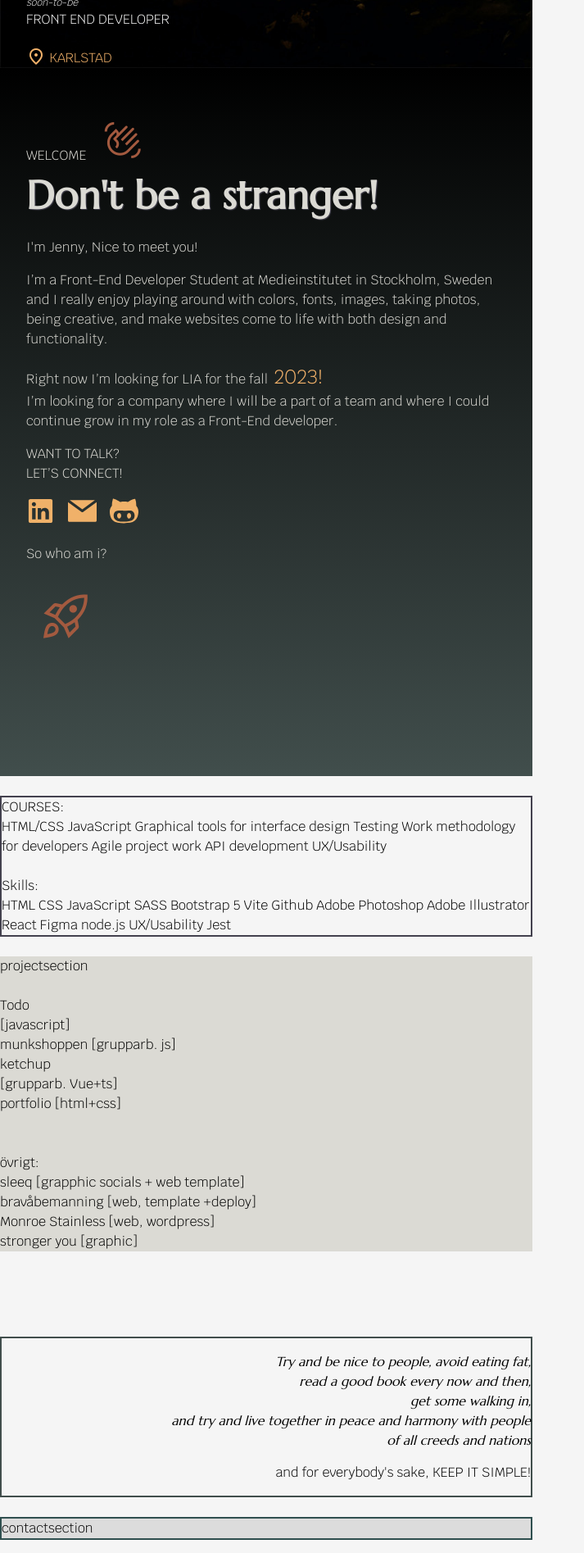
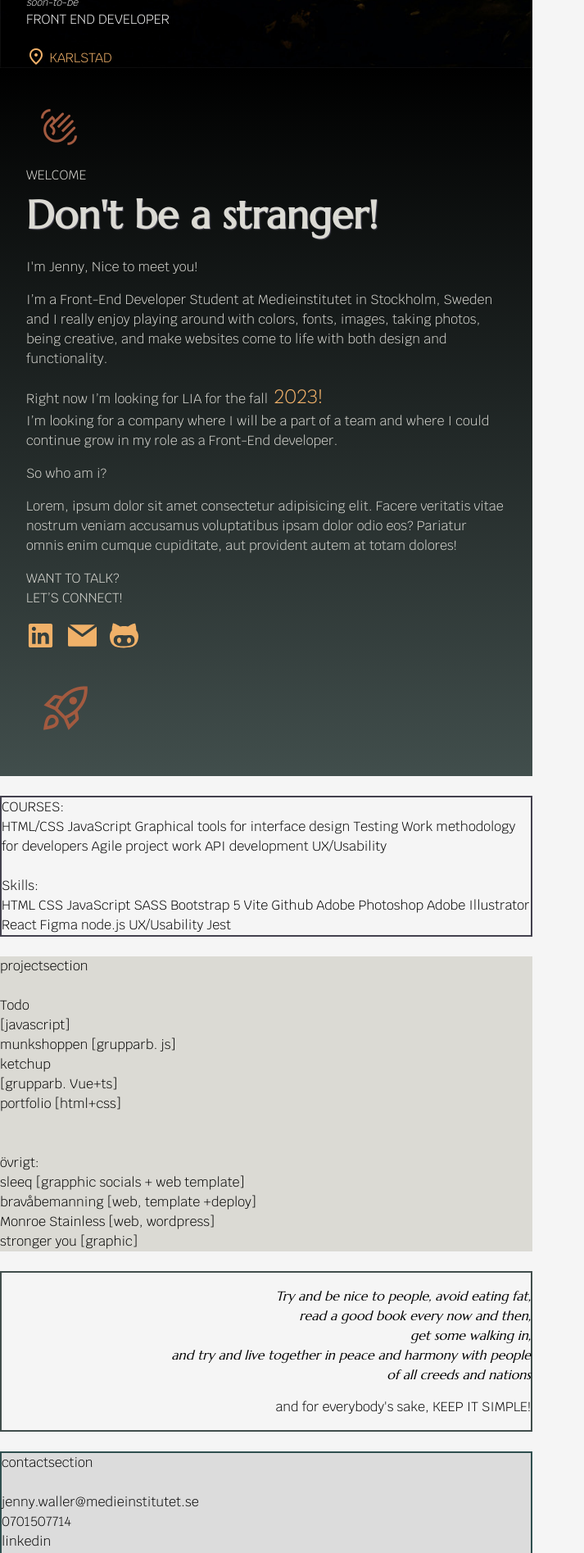
Before and after one commit to jenmwa/jenwaller-se, a Vue app: page / in a window 1280 px wide. Shown: the part 700-2595 px from the top of the page at 82% size, without its empty margins (0-713 px from the left). Built offline with nearby package versions, Linux system fonts and the light colour scheme.

Commit message:
:art: structure added

```diff
--- a/src/components/AboutMe.vue
+++ b/src/components/AboutMe.vue
@@ -1,6 +1,7 @@
 <template>
   <div class="about" id="about">
-   <p>Welcome <span class="material-symbols-outlined">waving_hand</span></p>
+    <span class="material-symbols-outlined">waving_hand</span>
+   <p>Welcome</p>
 
    <h2>Don't be a stranger!</h2>
 
@@ -8,13 +9,16 @@
     <p class="about-me-text">I’m a Front-End Developer Student at Medieinstitutet in Stockholm, Sweden and I really enjoy playing around with colors, fonts, images, taking photos, being creative, and make websites come to life with both design and functionality.</p>
     <p class="about-me-text">Right now I’m looking for LIA for the fall <span class="color-text">2023!</span><br>
       I’m looking for a company where I will be a part of a team and where I could continue grow in my role as a Front-End developer.</p>
-    <p>Want to talk?<br> Let’s connect!</p>
-
-    <img class="icons" src="/linkedin-fill-svgrepo-com.svg">
-    <img class="icons" src="/email-svgrepo-com.svg">
-    <img class="icons" src="/github-svgrepo-com.svg">
 
     <p class="about-me-text">So who am i?</p>
+    <p class="about-me-text">Lorem, ipsum dolor sit amet consectetur adipisicing elit. Facere veritatis vitae nostrum veniam accusamus voluptatibus ipsam dolor odio eos? Pariatur omnis enim cumque cupiditate, aut provident autem at totam dolores!</p>
+
+    <p>Want to talk?<br> Let’s connect!</p>
+<div class="icon-container">
+<img class="icons" src="/linkedin-fill-svgrepo-com.svg">
+<img class="icons" src="/email-svgrepo-com.svg">
+<img class="icons" src="/github-svgrepo-com.svg">
+</div>
     <span class="material-symbols-outlined rocket">
 rocket_launch
 </span>
--- a/src/components/ContactSection.vue
+++ b/src/components/ContactSection.vue
@@ -1,6 +1,13 @@
 <template>
     <div>
-      contactsection
+      contactsection<br><br>
+
+      jenny.waller@medieinstitutet.se<br>
+      0701507714<br>
+      linkedin<br>
+      github<br>
+      Karlstad<br>
+
     </div>
   </template>
 
--- a/src/components/WildSection.vue
+++ b/src/components/WildSection.vue
@@ -14,7 +14,6 @@
     text-align: right;
     background: none;
     height: 0;
-    margin-top: 5rem;
     height: auto;
 
     .meaning-of-life {
```
